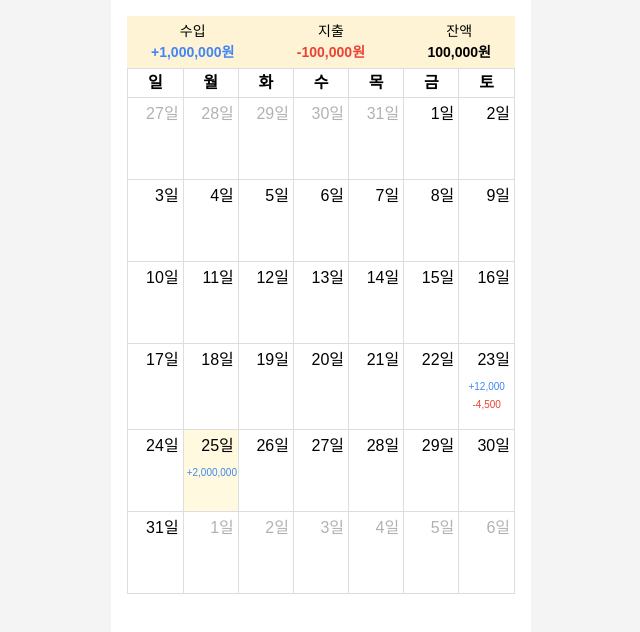
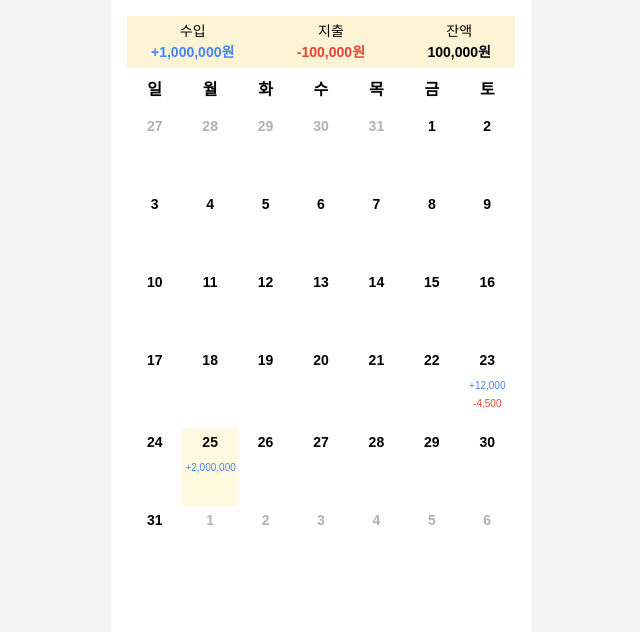
Before and after one commit to prgrms-fe-devcourse/FES-5-Project3-TEAM-5, a React (Vite) app: page /accountBook/calendar in a window 1280 px wide. Shown: the top 632 px of the page, without its empty margins (319-959 px from the left). Built offline with nearby package versions, Linux system fonts and the light colour scheme; a web font is replaced by a local one.

Commit message:
[Style] 캘린더 선 삭제 및 간격 조정

```diff
--- a/src/index.css
+++ b/src/index.css
@@ -25,3 +25,28 @@
     font-family: Pretendard, sans-serif;
   }
 }
+
+/* 헤더, 셀 border 제거 */
+.fc .fc-scrollgrid,
+.fc-theme-standard td,
+.fc-theme-standard th {
+  border: none !important;
+}
+
+/* 요일 헤더 */
+.fc .fc-col-header-cell-cushion {
+  padding-bottom: 10px;
+  display: inline-block;
+}
+
+/* 날짜 숫자 (day number) 가운데 정렬 */
+.fc .fc-daygrid-day-number {
+  display: flex;
+  justify-content: center;
+  align-items: center;
+  font-size: 14px;
+  font-weight: 600;
+  color: #000;
+  width: 100%;
+  height: 100%;
+}
--- a/src/pages/calendar/ui/Calendar/Calendar.tsx
+++ b/src/pages/calendar/ui/Calendar/Calendar.tsx
@@ -26,6 +26,7 @@ export const Calender = ({ events }: Props) => {
       height="auto"
       headerToolbar={false}
       eventContent={RenderEventContent}
+      dayCellContent={arg => ({ html: arg.dayNumberText.replace(/\D/g, '') })}
     />
   )
 }
--- a/src/pages/calendar/ui/page.tsx
+++ b/src/pages/calendar/ui/page.tsx
@@ -10,7 +10,7 @@ const events: CalendarEventType[] = [
 
 export default function CalendarPage() {
   return (
-    <div>
+    <div className="flex flex-col gap-2">
       <TotalReport />
       <Calender events={events} />
     </div>
```
